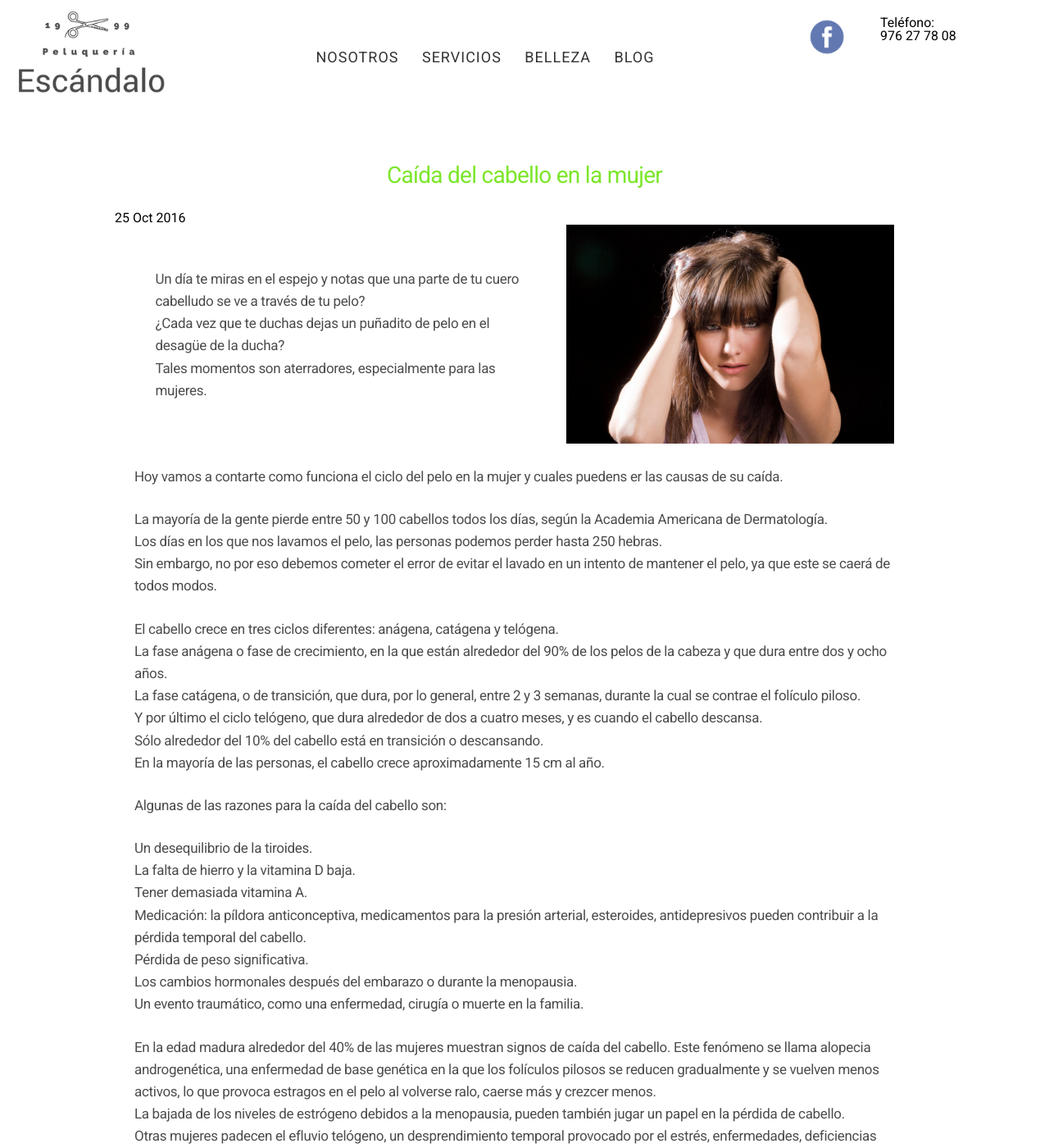
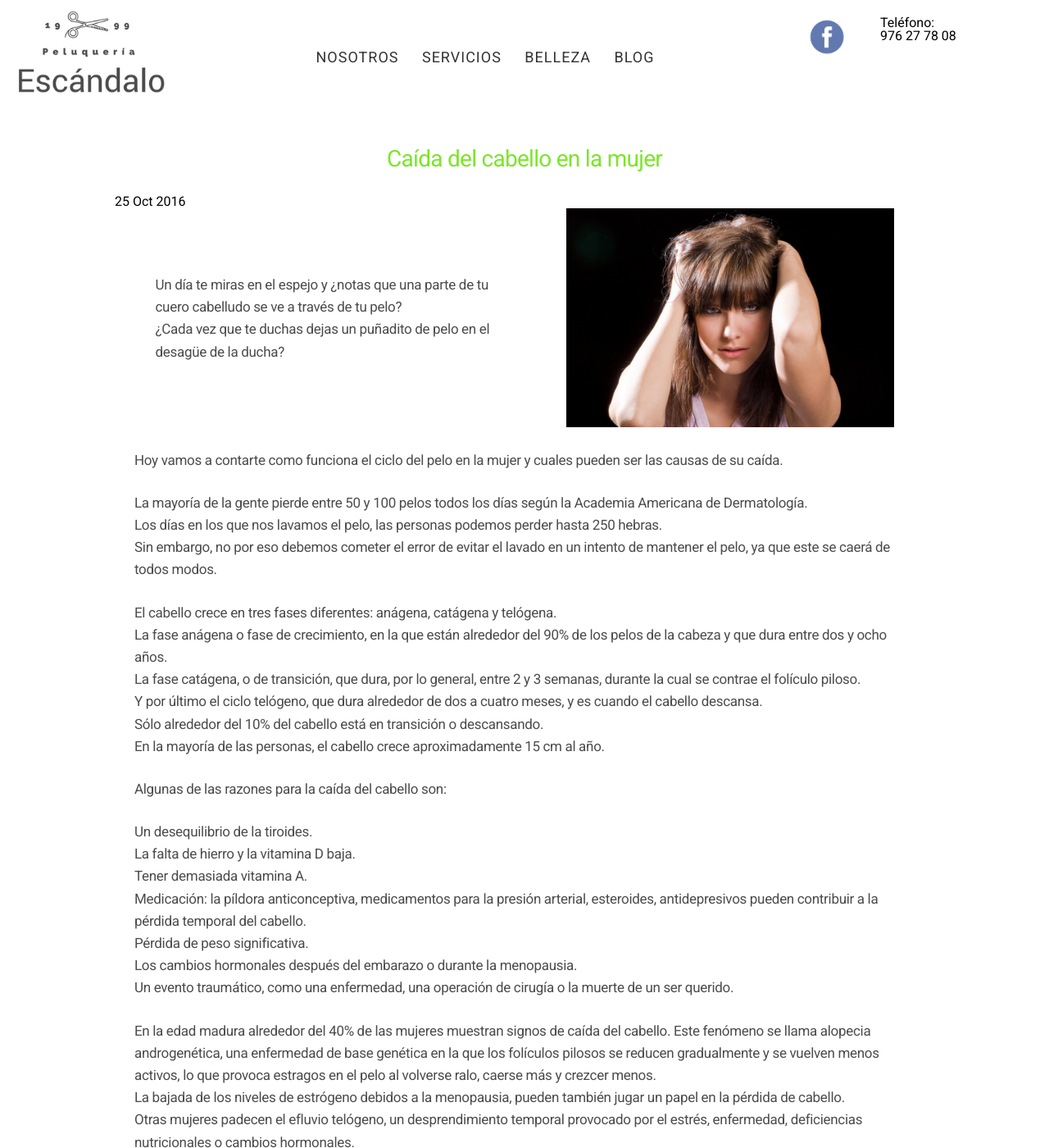
Before and after one commit to peluqueriaescandalo/peluqueriaescandalo.github.io, a Jekyll site: the page built from _posts/2016-10-25-caida-de-cabello-en-la-mujer.md, in a window 1280 px wide and 1400 px high. Shown: the whole window at 82% size. Built offline with Jekyll 4.4.1, drawn with Linux system fonts in a browser that asks for light colours; some of the changed text lies outside the part shown.

```diff
--- a/_posts/2016-10-25-caida-de-cabello-en-la-mujer.md
+++ b/_posts/2016-10-25-caida-de-cabello-en-la-mujer.md
@@ -7,24 +7,23 @@ image: caida-cabello-mujer.png
 <article class="container mod-row">
  <div class="container-item-text-left">
   <p>
-   Un día te miras en el espejo y notas que una parte de tu cuero cabelludo se ve a través de tu pelo?<br>
+   Un día te miras en el espejo y ¿notas que una parte de tu cuero cabelludo se ve a través de tu pelo?<br>
    ¿Cada vez que te duchas dejas un puñadito de pelo en el desagüe de la ducha?<br>
-   Tales momentos son aterradores, especialmente para las mujeres.
   </p>
 </div>
  <div>
  <img src="img/caida-cabello.jpg" width="400" height="auto" alt="blog peluqueria Escandalo">
  </div>
   <p>
-    Hoy vamos a contarte como funciona el ciclo del pelo en la mujer y cuales puedens er las causas de su caída.
+    Hoy vamos a contarte como funciona el ciclo del pelo en la mujer y cuales pueden ser las causas de su caída.
   </p>
   <p>
-    La mayoría de la gente pierde entre 50 y 100 cabellos todos los días, según la Academia Americana de Dermatología.<br>
+    La mayoría de la gente pierde entre 50 y 100 pelos todos los días según la Academia Americana de Dermatología.<br>
     Los días en los que nos lavamos el pelo, las personas podemos perder hasta 250 hebras.<br>
     Sin embargo, no por eso debemos cometer el error de evitar el lavado en un intento de mantener el pelo, ya que este se caerá de todos modos.
   </p>
   <p>
-    El cabello crece en tres ciclos diferentes: anágena, catágena y telógena.<br>
+    El cabello crece en tres fases diferentes: anágena, catágena y telógena.<br>
     La <b>fase anágena o fase de crecimiento</b>, en la que están alrededor del 90% de los pelos de la cabeza y que dura entre dos y ocho años.<br>
     La <b>fase catágena, o de transición</b>, que dura, por lo general, entre 2 y 3 semanas, durante la cual se contrae el folículo piloso.<br>
     Y por último el <b>ciclo telógeno</b>, que dura alrededor de dos a cuatro meses, y es cuando el cabello descansa.<br>
@@ -35,21 +34,24 @@ image: caida-cabello-mujer.png
     Algunas de las razones para la caída del cabello son:
      <ul class="paragraph-list-ul">
       <li>Un desequilibrio de la tiroides.</li>
-       <li>La falta de hierro y la vitamina D baja.</li>
-       <li>Tener demasiada vitamina A.</li>
-       <li>Medicación: la píldora anticonceptiva, medicamentos para la presión arterial, esteroides, antidepresivos pueden contribuir a la pérdida temporal del cabello.</li>
-       <li>Pérdida de peso significativa.</li>
-       <li>Los cambios hormonales después del embarazo o durante la menopausia.</li>
-       <li>Un evento traumático, como una enfermedad, cirugía o muerte en la familia.</li>
+      <li>La falta de hierro y la vitamina D baja.</li>
+      <li>Tener demasiada vitamina A.</li>
+      <li>Medicación: la píldora anticonceptiva, medicamentos para la presión arterial, esteroides, antidepresivos pueden contribuir a la pérdida temporal del cabello.</li>
+      <li>Pérdida de peso significativa.</li>
+      <li>Los cambios hormonales después del embarazo o durante la menopausia.</li>
+      <li>Un evento traumático, como una enfermedad, una operación de cirugía o la muerte de un ser querido.</li>
      </ul>
    </p>
    <p>
     En la edad madura alrededor del 40% de las mujeres muestran signos de caída del cabello. Este fenómeno se llama alopecia androgenética, una enfermedad de base genética en la que los folículos pilosos se reducen gradualmente y se vuelven menos activos, lo que provoca estragos en el pelo al volverse ralo, caerse más y crezcer menos.<br>
     La bajada de los niveles de estrógeno debidos a la menopausia, pueden también jugar un papel en la pérdida de cabello.<br>
-    Otras mujeres padecen el efluvio telógeno, un desprendimiento temporal provocado por el estrés, enfermedades, deficiencias nutricionales, o cambios hormonales.
+    Otras mujeres padecen el efluvio telógeno, un desprendimiento temporal provocado por el estrés, enfermedad, deficiencias nutricionales o cambios hormonales.
    </p>
    <p>
-    La buena noticia es que podemos contribuir para minimizar la caída del cabello, bien sea modificando nuestra dieta, descansando más, cambiando ciertos medicamentos o incorporarlos a nuestra rutina.&#128515;
+    Ahora que conocemos esta información, la buena noticia es que podemos contribuir en cierta medida a minimizar la caída del cabello, bien sea modificando nuestra dieta, descansando más o cambiando la toma de ciertos medicamentos.&#128515;
    </p>
    <p>Consulta con tu médico y tu peluquero de confianza para que te aconsejen.</p>
+   <p class="container text-center">
+   Pasaté por nuestro salón y cuentanos tu caso, veremos como podemso ayudarte <a class="button" href="www.peluqueriaescandalozaragoza.es/formulario">Reservar</a>
+   </p>
 </article>
--- a/css/styles.css
+++ b/css/styles.css
@@ -71,9 +71,10 @@ h3{
   opacity: 10;
   margin-top: 30px;
   margin-bottom: 5px
+	text-align :left;
 }
 .post-title{
-	margin-top: 200px
+	margin-top: 180px
 }
 p{
   display: block;
```
Also changed, not shown: _config-build.yml (+25 -1 lines), _posts/2016-10-25-Errores-que-puedes-estar.md (+12 -12 lines), _posts/2016-10-25-como-tener-unas-cejas-perfectas.md (+7 -7 lines), img/errores-secandote-pelo.png, img/secarse-el-pelo.jpg, 1 other file.
